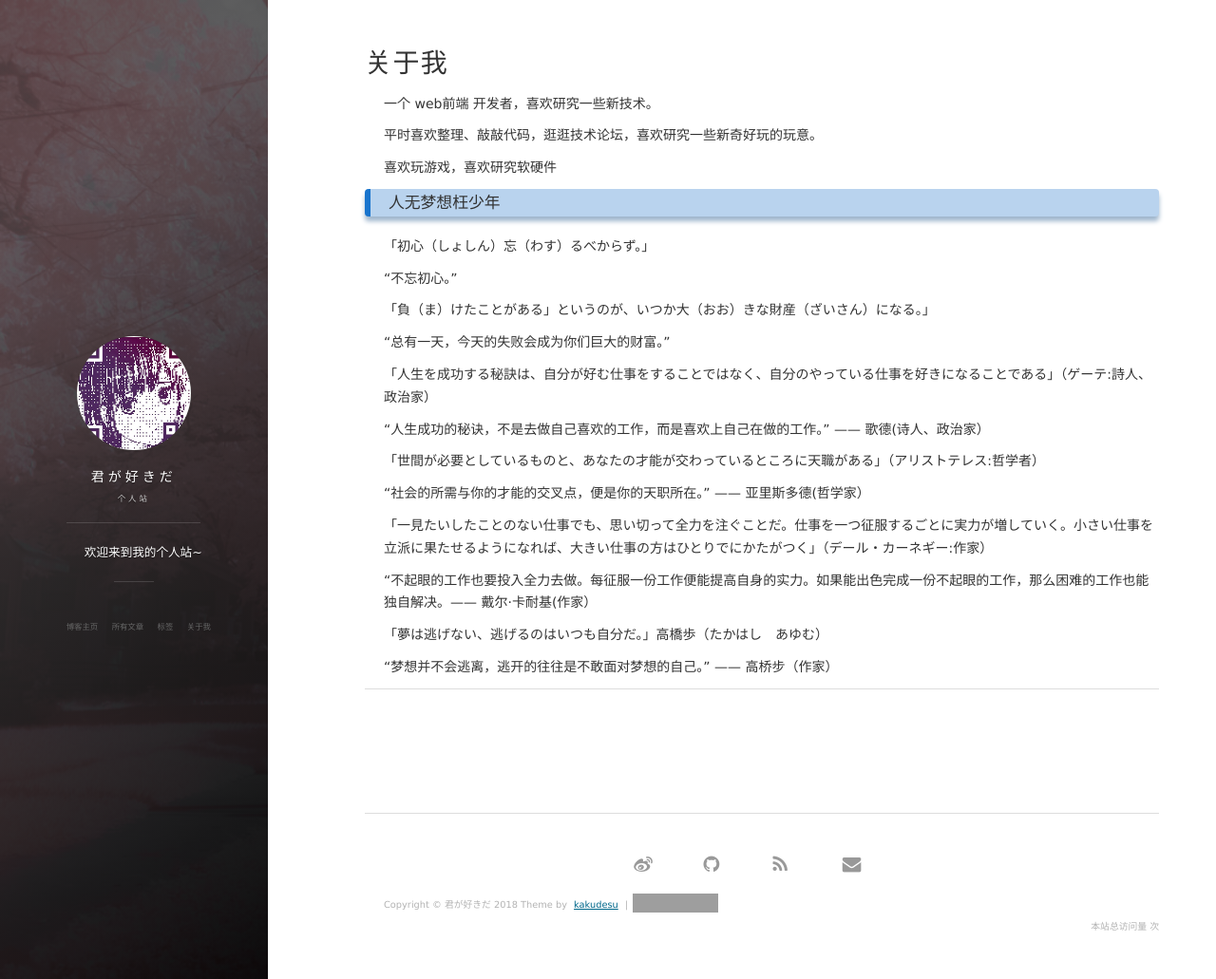
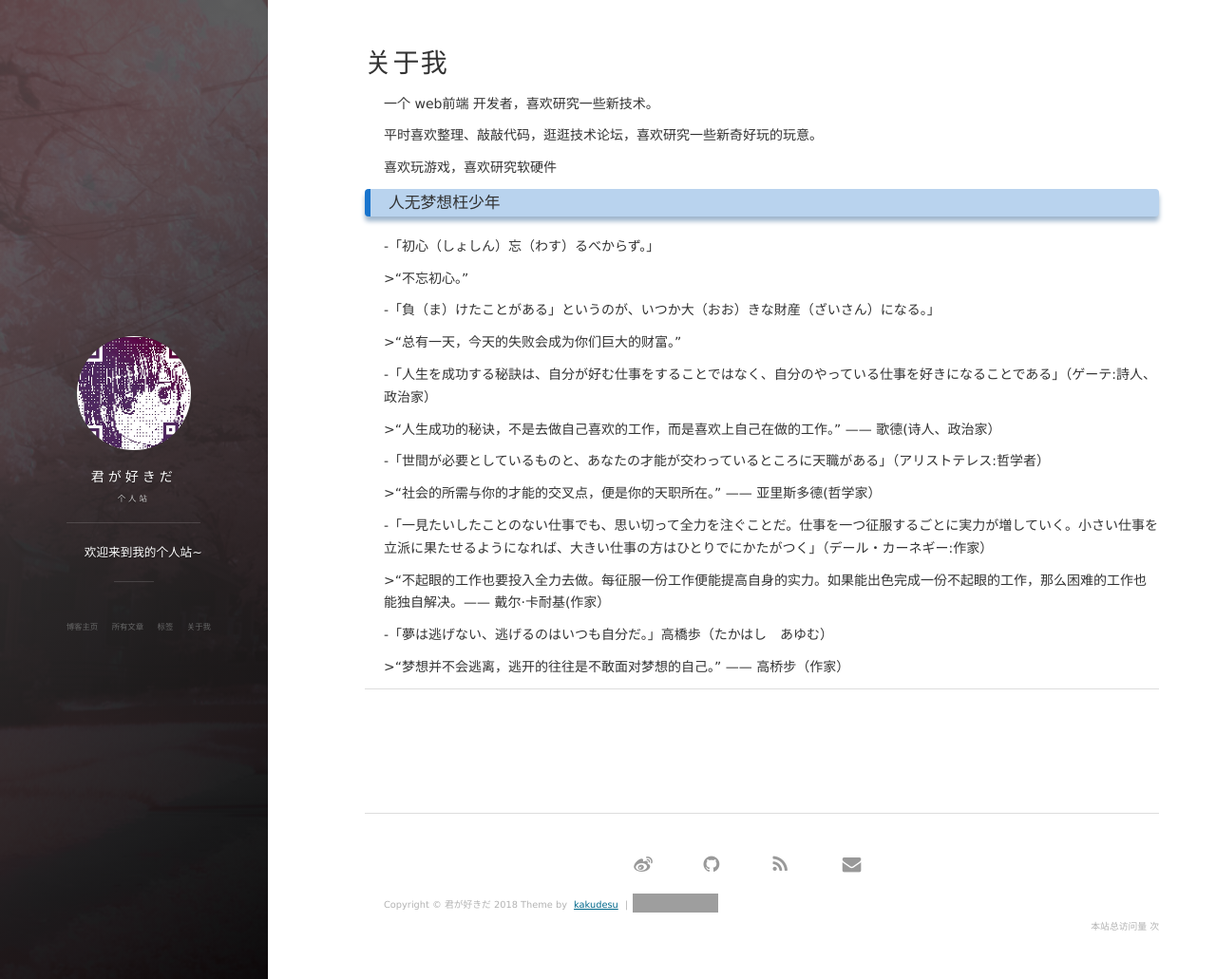
Before and after one commit to kakudesu/kakudesu.github.io.bac, a Jekyll site: the page built from about.md, in a window 1280 px wide and 1031 px high. Shown: the whole window at 95% size. Built offline with Jekyll 4.4.1, drawn with Linux system fonts in a browser that asks for light colours; nearby versions of some CDN libraries; comment, search, counter and statistics services are not loaded; grey boxes are pictures that could not be loaded.

Commit message:
add some changes

```diff
--- a/about.md
+++ b/about.md
@@ -14,34 +14,34 @@ title: 关于我
 <h3> 人无梦想枉少年 </h3>
 
 <p>
-「初心（しょしん）忘（わす）るべからず。」
+-「初心（しょしん）忘（わす）るべからず。」
 <p>
-“不忘初心。”
+>“不忘初心。”
 
 <p>
-「負（ま）けたことがある」というのが、いつか大（おお）きな財産（ざいさん）になる。」
+-「負（ま）けたことがある」というのが、いつか大（おお）きな財産（ざいさん）になる。」
 <p>
-“总有一天，今天的失败会成为你们巨大的财富。”
+>“总有一天，今天的失败会成为你们巨大的财富。”
 
 <p>
-「人生を成功する秘訣は、自分が好む仕事をすることではなく、自分のやっている仕事を好きになることである」（ゲーテ:詩人、政治家）
+-「人生を成功する秘訣は、自分が好む仕事をすることではなく、自分のやっている仕事を好きになることである」（ゲーテ:詩人、政治家）
 <p>
-“人生成功的秘诀，不是去做自己喜欢的工作，而是喜欢上自己在做的工作。” —— 歌德(诗人、政治家）
+>“人生成功的秘诀，不是去做自己喜欢的工作，而是喜欢上自己在做的工作。” —— 歌德(诗人、政治家）
 
 <p>
-「世間が必要としているものと、あなたの才能が交わっているところに天職がある」（アリストテレス:哲学者）
+-「世間が必要としているものと、あなたの才能が交わっているところに天職がある」（アリストテレス:哲学者）
 <p>
-“社会的所需与你的才能的交叉点，便是你的天职所在。” —— 亚里斯多德(哲学家）
+>“社会的所需与你的才能的交叉点，便是你的天职所在。” —— 亚里斯多德(哲学家）
 
 <p>
-「一見たいしたことのない仕事でも、思い切って全力を注ぐことだ。仕事を一つ征服するごとに実力が増していく。小さい仕事を立派に果たせるようになれば、大きい仕事の方はひとりでにかたがつく」（デール・カーネギー:作家）
+-「一見たいしたことのない仕事でも、思い切って全力を注ぐことだ。仕事を一つ征服するごとに実力が増していく。小さい仕事を立派に果たせるようになれば、大きい仕事の方はひとりでにかたがつく」（デール・カーネギー:作家）
 <p>
-“不起眼的工作也要投入全力去做。每征服一份工作便能提高自身的实力。如果能出色完成一份不起眼的工作，那么困难的工作也能独自解决。—— 戴尔·卡耐基(作家）
+>“不起眼的工作也要投入全力去做。每征服一份工作便能提高自身的实力。如果能出色完成一份不起眼的工作，那么困难的工作也能独自解决。—— 戴尔·卡耐基(作家）
 
 <p>
-「夢は逃げない、逃げるのはいつも自分だ。」高橋歩（たかはし　あゆむ）
+-「夢は逃げない、逃げるのはいつも自分だ。」高橋歩（たかはし　あゆむ）
 <p>
-“梦想并不会逃离，逃开的往往是不敢面对梦想的自己。” —— 高桥步（作家）
+>“梦想并不会逃离，逃开的往往是不敢面对梦想的自己。” —— 高桥步（作家）
 
 <p>
 
```
Also changed, not shown: _posts/2018-02-02-Develop_Tool.md (deleted, +0 -43 lines), images/favicon.png, 2 other files.
